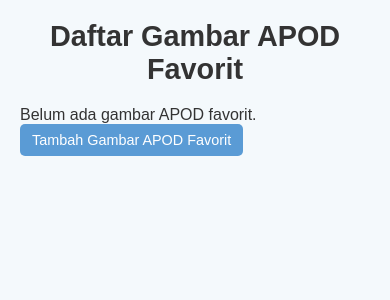
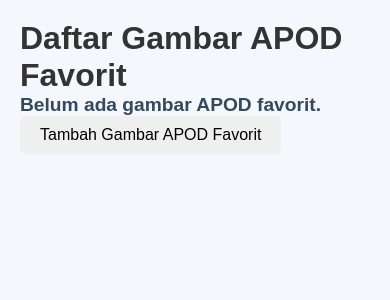
Before and after one commit to MWahyudin/nuxt3-crud, a Nuxt app: page / in a window 390 px wide. Shown: the top 300 px of the page. Built offline with nearby package versions, Linux system fonts and the light colour scheme.

Commit message:
Penambahan CSS

```diff
--- a/assets/css/styles.css
+++ b/assets/css/styles.css
@@ -1,13 +1,13 @@
-/* Global Styles */
+/* General Styles */
 * {
+  box-sizing: border-box;
   margin: 0;
   padding: 0;
-    box-sizing: border-box;
 }
 
 body {
   font-family: 'Arial', sans-serif;
-    background-color: #f4f9fc;
+  background-color: #f4f7fc;
   color: #333;
   padding: 20px;
 }
@@ -15,97 +15,106 @@
 /* Container */
 .container {
   max-width: 1200px;
-    margin: 0 auto;
-    background-color: #fff;
-    padding: 30px;
-    border-radius: 10px;
-    box-shadow: 0 5px 15px rgba(0, 0, 0, 0.1);
+  margin: 40px auto;
+  padding: 20px;
 }
 
 /* Header */
-  h1 {
-    font-size: 2.2rem;
-    color: #333;
-    margin-bottom: 20px;
+header {
+  background-color: #2c3e50;
+  padding: 20px;
+  color: white;
   text-align: center;
+  border-radius: 8px;
+  box-shadow: 0 4px 12px rgba(0, 0, 0, 0.1);
 }
 
-  /* Links */
-  a {
-    color: #5a9bd5;
-    text-decoration: none;
+header h1 {
+  font-size: 2.5rem;
 }
 
-  a:hover {
-    text-decoration: underline;
+/* APOD List */
+ul {
+  list-style: none;
+  margin-top: 30px;
 }
 
-  /* Table Styles */
-  table {
-    width: 100%;
-    border-collapse: collapse;
-    margin-top: 30px;
+li {
+  background-color: white;
+  padding: 20px;
+  margin-bottom: 15px;
   border-radius: 8px;
-    overflow: hidden;
+  box-shadow: 0 4px 8px rgba(0, 0, 0, 0.1);
+  display: flex;
+  align-items: center;
+  justify-content: space-between;
+  transition: transform 0.3s ease, box-shadow 0.3s ease;
 }
 
-  th, td {
-    padding: 15px;
-    text-align: left;
-    font-size: 1rem;
-    border-bottom: 1px solid #dbe9f2;
+li:hover {
+  transform: translateY(-5px);
+  box-shadow: 0 6px 16px rgba(0, 0, 0, 0.12);
 }
 
-  th {
-    background-color: #5a9bd5;
-    color: white;
-    font-weight: bold;
+img {
+  max-width: 200px;
+  border-radius: 8px;
+  margin-right: 20px;
 }
 
-  tr:hover {
-    background-color: #e6f2fb;
+p {
+  font-size: 1.2rem;
+  font-weight: bold;
+  color: #34495e;
+  flex-grow: 1;
 }
 
-  td {
-    background-color: #ffffff;
+.apod-actions {
+  display: flex;
+  gap: 10px;
 }
 
-  /* Button Style in Table */
 button {
-    padding: 8px 12px;
-    background-color: #5a9bd5;
-    color: white;
+  padding: 10px 20px;
+  font-size: 1rem;
+  border-radius: 6px;
+  cursor: pointer;
   border: none;
-    border-radius: 5px;
-    cursor: pointer;
   transition: background-color 0.3s ease;
-    font-size: 0.9rem;
 }
 
 button:hover {
-    background-color: #4a8eb4;
+  opacity: 0.8;
 }
 
-  /* Add a slight shadow to the table */
-  table {
-    box-shadow: 0 4px 10px rgba(0, 0, 0, 0.05);
+.add-btn {
+  background-color: #3498db;
+  color: white;
+  margin-top: 20px;
+  padding: 12px 24px;
+  display: block;
+  margin-left: auto;
+  margin-right: auto;
 }
 
-  /* Create a responsive design for smaller screens */
-  @media (max-width: 768px) {
-    .container {
-      padding: 20px;
+.add-btn:hover {
+  background-color: #2980b9;
 }
 
-    table {
-      font-size: 0.9rem;
+.delete-btn {
+  background-color: #e74c3c;
+  color: white;
 }
 
-    th, td {
-      padding: 10px;
+.delete-btn:hover {
+  background-color: #c0392b;
 }
 
-    h1 {
-      font-size: 1.8rem;
+.view-btn {
+  background-color: #2ecc71;
+  color: white;
 }
+
+.view-btn:hover {
+  background-color: #27ae60;
 }
```
Lines whose indentation alone changed are shown as unchanged.
